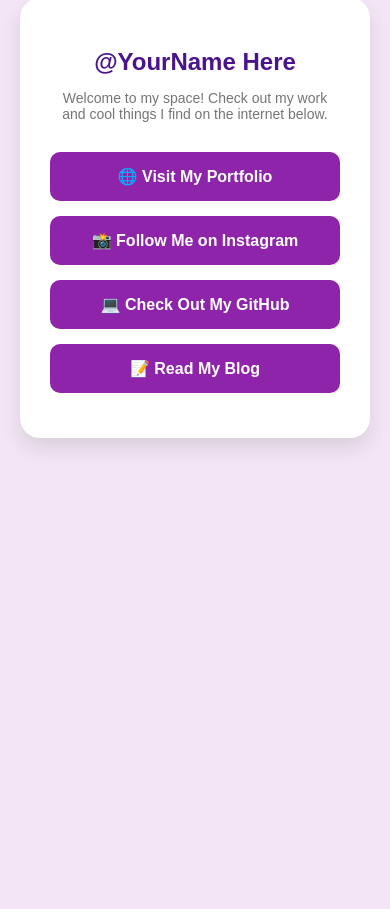
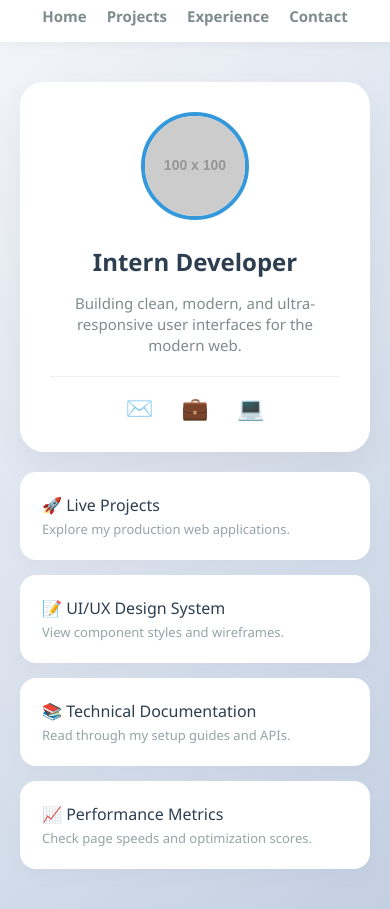
Before and after one commit to yellelaradhika/web-app, a plain HTML site: page index.html in a window 390 px wide. Shown: the part 52-961 px from the top of the page. Before the commit the page ends 844 px from the top, so only its background shows below. Drawn offline with Linux system fonts and the light colour scheme; placeholder pictures from the web are drawn by us.

Commit message:
Revamp index.html with responsive design and navbar

```diff
--- a/index.html
+++ b/index.html
@@ -1,72 +1,248 @@
 <!DOCTYPE html>
 <html>
 <head>
-    <title>My Links Dashboard</title>
+    <title>Responsive Portfolio Dashboard</title>
 
     <style>
-        /* 1. Page Background and Font */
+        /* 1. Global Page Styles */
         body {
-            background-color: #f3e5f5; /* Light purple background */
-            font-family: Arial, sans-serif;
-            text-align: center;
+            background: linear-gradient(135deg, #f5f7fa 0%, #c3cfe2 100%);
+            font-family: 'Segoe UI', Arial, sans-serif;
             margin: 0;
-            padding: 50px 20px;
+            padding: 0; /* Changed to 0 so the navbar touches the top of the screen */
+            min-height: 100vh;
+            box-sizing: border-box;
         }
 
-        /* 2. The Main Profile Container Card */
+        /* 2. RESPONSIVE NAVBAR STYLE (New Extension) */
+        .navbar {
+            background-color: white;
+            box-shadow: 0 2px 10px rgba(0, 0, 0, 0.05);
+            padding: 15px 30px;
+            display: flex;
+            flex-direction: column; /* Stacks links vertically on mobile phones */
+            align-items: center;
+            gap: 15px;
+        }
+
+        .nav-logo {
+            font-size: 20px;
+            font-weight: bold;
+            color: #2c3e50;
+            text-decoration: none;
+        }
+
+        .nav-links {
+            display: flex;
+            gap: 20px;
+            list-style: none;
+            margin: 0;
+            padding: 0;
+        }
+
+        .nav-links a {
+            text-decoration: none;
+            color: #7f8c8d;
+            font-weight: 600;
+            font-size: 15px;
+            transition: color 0.2s;
+        }
+
+        .nav-links a:hover {
+            color: #3498db;
+        }
+
+        /* 3. Main Dashboard Content Wrapper */
+        .main-content {
+            padding: 40px 20px;
+            display: flex;
+            justify-content: center;
+            align-items: center;
+        }
+
+        /* Responsive Dashboard Container */
+        .dashboard-container {
+            display: flex;
+            flex-direction: column;
+            gap: 20px;
+            max-width: 900px;
+            width: 100%;
+            animation: popUp 0.6s ease-out;
+        }
+
+        /* Left Panel: Profile Info Card */
         .profile-card {
             background-color: white;
-            max-width: 400px;
-            margin: 0 auto; /* Centers the card on the screen */
             padding: 30px;
-            border-radius: 20px;
-            box-shadow: 0px 10px 20px rgba(0, 0, 0, 0.1); /* Soft shadow */
+            border-radius: 24px;
+            box-shadow: 0px 15px 35px rgba(0, 0, 0, 0.05);
+            text-align: center;
         }
 
-        /* 3. Style for the Profile Name */
+        .profile-img {
+            width: 100px;
+            height: 100px;
+            border-radius: 50%;
+            border: 4px solid #3498db;
+            object-fit: cover;
+            margin-bottom: 15px;
+        }
+
         h2 {
-            color: #4a148c; /* Dark purple */
-            margin-bottom: 5px;
+            color: #2c3e50;
+            margin: 5px 0;
         }
 
         p.bio {
-            color: #757575;
-            font-size: 14px;
-            margin-bottom: 30px;
+            color: #7f8c8d;
+            font-size: 15px;
+            line-height: 1.4;
         }
 
-        /* 4. Styling the Link Buttons */
-        .link-btn {
-            display: block; /* Makes the button take up the whole width */
-            background-color: #8e24aa; /* Vibrant purple */
-            color: white;
-            text-decoration: none; /* Removes the underline from links */
-            padding: 15px;
-            margin: 15px 0;
-            border-radius: 10px;
-            font-weight: bold;
-            font-size: 16px;
-            transition: background 0.2s; /* Makes the color change smooth */
+        /* Right Panel: Links organized using CSS Grid */
+        .links-grid {
+            display: grid;
+            grid-template-columns: 1fr; /* Mobile default: 1 column */
+            gap: 15px;
         }
 
-        /* 5. Change button color when hovering over it */
+        /* Link Button Styling */
+        .link-btn {
+            background-color: white;
+            color: #2c3e50;
+            text-decoration: none;
+            padding: 20px;
+            border-radius: 16px;
+            box-shadow: 0px 10px 20px rgba(0,0,0,0.02);
+            border: 2px solid transparent;
+            transition: all 0.25s ease;
+            text-align: left;
+        }
+
+        .link-btn span {
+            display: block;
+            font-size: 13px;
+            color: #95a5a6;
+            margin-top: 4px;
+            font-weight: normal;
+        }
+
         .link-btn:hover {
-            background-color: #d81b60; /* Changes to pink on hover */
+            border-color: #3498db;
+            color: #3498db;
+            transform: translateY(-4px);
+            box-shadow: 0px 12px 20px rgba(52, 152, 219, 0.15);
+        }
+
+        /* Social Icon Footer */
+        .social-icons {
+            margin-top: 20px;
+            padding-top: 15px;
+            border-top: 1px solid #eee;
+        }
+
+        .social-icon {
+            display: inline-block;
+            margin: 0 12px;
+            font-size: 22px;
+            text-decoration: none;
+            color: #95a5a6;
+            transition: color 0.2s;
+        }
+
+        .social-icon:hover {
+            color: #3498db;
+        }
+
+        /* =======================================================
+           4. MEDIA QUERY: RESPONSIVE UPGRADES FOR DESKTOP
+           ======================================================= */
+        @media (min-width: 768px) {
+
+            /* Navbar switches to a sleek horizontal layout */
+            .navbar {
+                flex-direction: row;
+                justify-content: space-between;
+                padding: 20px 80px;
+            }
+
+            /* Main dashboard contents side-by-side */
+            .dashboard-container {
+                flex-direction: row;
+                align-items: stretch;
+            }
+
+            /* Profile card fixed width adjustment */
+            .profile-card {
+                flex: 1;
+                max-width: 300px;
+                display: flex;
+                flex-direction: column;
+                justify-content: center;
+            }
+
+            /* Links section turns into 2 columns */
+            .links-grid {
+                flex: 2;
+                grid-template-columns: repeat(2, 1fr);
+                align-content: center;
+            }
+        }
+
+        /* Entrance Animation */
+        @keyframes popUp {
+            0% { transform: translateY(15px); opacity: 0; }
+            100% { transform: translateY(0); opacity: 1; }
         }
     </style>
 </head>
 <body>
 
-    <div class="profile-card">
+    <nav class="navbar">
+        <a href="#" class="nav-logo">🚀 DevPortfolio</a>
+        <ul class="nav-links">
+            <li><a href="#">Home</a></li>
+            <li><a href="#">Projects</a></li>
+            <li><a href="#">Experience</a></li>
+            <li><a href="#">Contact</a></li>
+        </ul>
+    </nav>
 
-        <h2>@YourName Here</h2>
-        <p class="bio">Welcome to my space! Check out my work and cool things I find on the internet below.</p>
+    <div class="main-content">
+        <div class="dashboard-container">
 
-        <a href="#" target="_blank" class="link-btn">🌐 Visit My Portfolio</a>
-        <a href="#" target="_blank" class="link-btn">📸 Follow Me on Instagram</a>
-        <a href="#" target="_blank" class="link-btn">💻 Check Out My GitHub</a>
-        <a href="#" target="_blank" class="link-btn">📝 Read My Blog</a>
+            <div class="profile-card">
+                <img class="profile-img" src="https://via.placeholder.com/100" alt="Profile Picture">
+                <h2>Intern Developer</h2>
+                <p class="bio">Building clean, modern, and ultra-responsive user interfaces for the modern web.</p>
 
+                <div class="social-icons">
+                    <a href="#" class="social-icon">✉️</a>
+                    <a href="#" class="social-icon">💼</a>
+                    <a href="#" class="social-icon">💻</a>
+                </div>
+            </div>
+
+            <div class="links-grid">
+                <a href="#" target="_blank" class="link-btn">
+                    🚀 Live Projects
+                    <span>Explore my production web applications.</span>
+                </a>
+                <a href="#" target="_blank" class="link-btn">
+                    📝 UI/UX Design System
+                    <span>View component styles and wireframes.</span>
+                </a>
+                <a href="#" target="_blank" class="link-btn">
+                    📚 Technical Documentation
+                    <span>Read through my setup guides and APIs.</span>
+                </a>
+                <a href="#" target="_blank" class="link-btn">
+                    📈 Performance Metrics
+                    <span>Check page speeds and optimization scores.</span>
+                </a>
+            </div>
+
+        </div>
     </div>
 
 </body>
```
